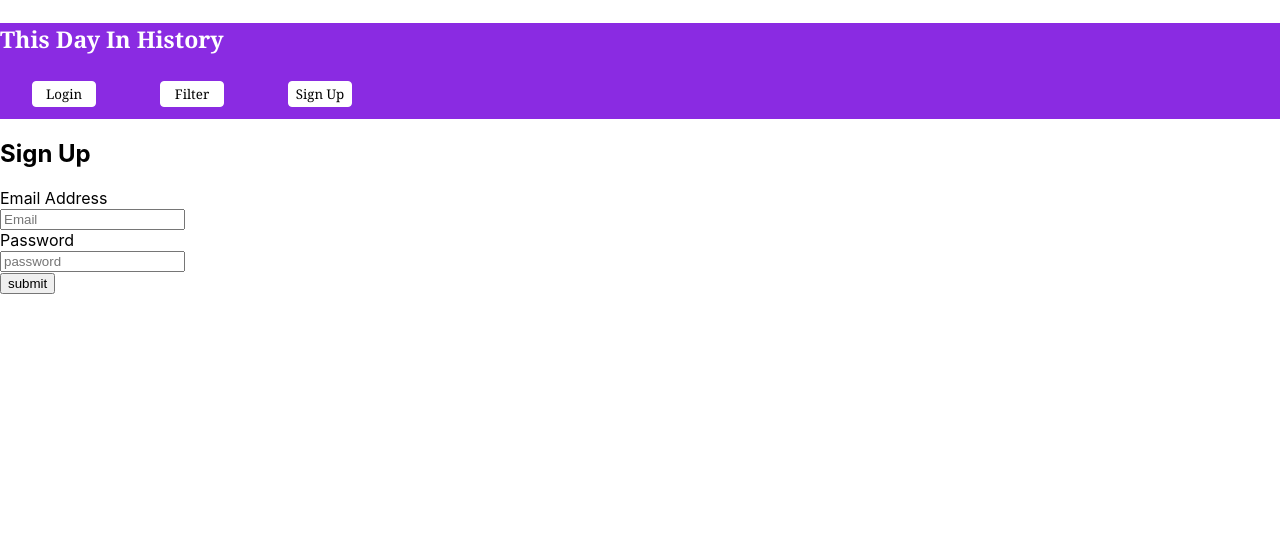
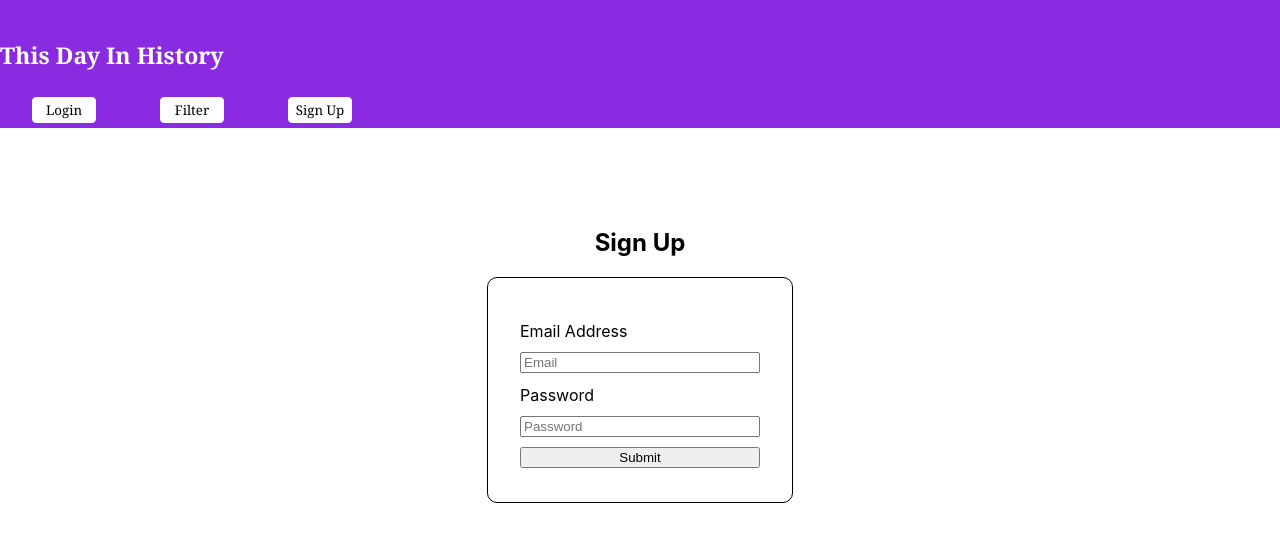
Before and after one commit to alexridge/FinalProject-, a React (Create React App) app in the folder client/: page /signup in a window 1280 px wide. Shown: the top 542 px of the page. Built offline with nearby package versions, Linux system fonts and the light colour scheme.

Commit message:
Routing set up and basic styling added to Sign Up page and Form

```diff
--- a/client/src/App.js
+++ b/client/src/App.js
@@ -1,14 +1,11 @@
 import "./App.css";
-import {Route, Routes} from 'react-router-dom'
-import SignUpPage from "./pages/signUpPage/SignUpPage";
+import Navbar from "./components/navbar/Navbar";
+
 
 function App() {
   return (
     <main>
-      {/* <Switch>
-        <Route path="/signup" element={<SignUpPage />} />
-      </Switch> */}
-      <SignUpPage />
+      <Navbar />
     </main>
   )
 }
--- a/client/src/components/navbar/navbar.css
+++ b/client/src/components/navbar/navbar.css
@@ -1,8 +1,9 @@
 nav {
     background-color: blueviolet;
+    width: 100vw;
     height: 6rem;
     margin: 0 0;
-    padding: 0 0;
+    padding: 1rem 0;
 }
 
 nav, p {
--- a/client/src/components/signUpForm/SignUpForm.css
+++ b/client/src/components/signUpForm/SignUpForm.css
@@ -1,4 +1,19 @@
 form {
-    height: 15rem;
+    height: 10rem;
     width: 15rem;
+    display: flex;
+    flex-direction: column;
+    justify-content: space-around;
+    border: 1px solid black;
+    border-radius: 10px;
+    padding: 2rem 2rem;
+
 }
+
+form, label {
+    margin-top: 0.6rem;
+}
+
+form, input {
+    margin-top: 0.5rem;
+}
--- a/client/src/components/signUpForm/SignUpForm.js
+++ b/client/src/components/signUpForm/SignUpForm.js
@@ -38,8 +38,8 @@ const SignUpForm = () => {
             <label>Email Address</label>
             <input placeholder='Email' type="email" value={email} onChange={handleEmailChange}></input>
             <label>Password</label>
-            <input placeholder="password" type="password" value={password} onChange={handlePasswordChange}></input>
-            <input type="submit" value="submit" />
+            <input placeholder="Password" type="password" value={password} onChange={handlePasswordChange}></input>
+            <input type="submit" value="Submit" />
         </form>
     )
 }
--- a/client/src/pages/signUpPage/SignUpPage.css
+++ b/client/src/pages/signUpPage/SignUpPage.css
@@ -0,0 +1,16 @@
+#main-container {
+    height: 100vh;
+    width: 100vw;
+    display: flex;
+    flex-direction: column;
+    align-items: center;
+
+}
+
+#form-content {
+    margin-top: 5rem;
+}
+
+h2 {
+    text-align: center;
+}
--- a/client/src/pages/signUpPage/SignUpPage.js
+++ b/client/src/pages/signUpPage/SignUpPage.js
@@ -1,15 +1,14 @@
 import Navbar from "../../components/navbar/Navbar"
 import SignUpForm from "../../components/signUpForm/SignUpForm";
+import './SignUpPage.css';
 
 
 const SignUpPage = () => {
 
     return (
-        <div>
-            <div>
-                <Navbar />
-            </div>
-            <div>
+        <div id="main-container">
+            <Navbar />
+            <div id="form-content">
                 <h2 data-cy="form-header">Sign Up</h2>
                 <SignUpForm />
             </div>
```
